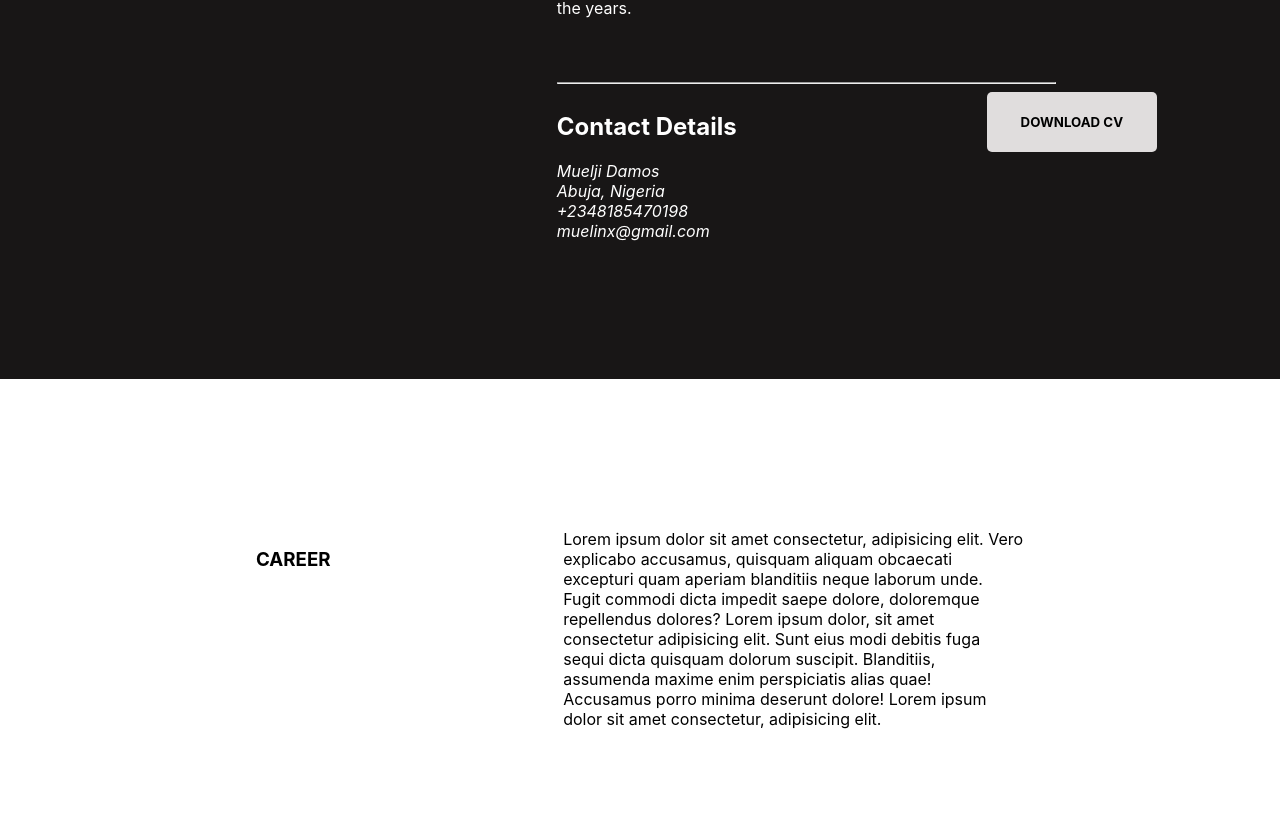
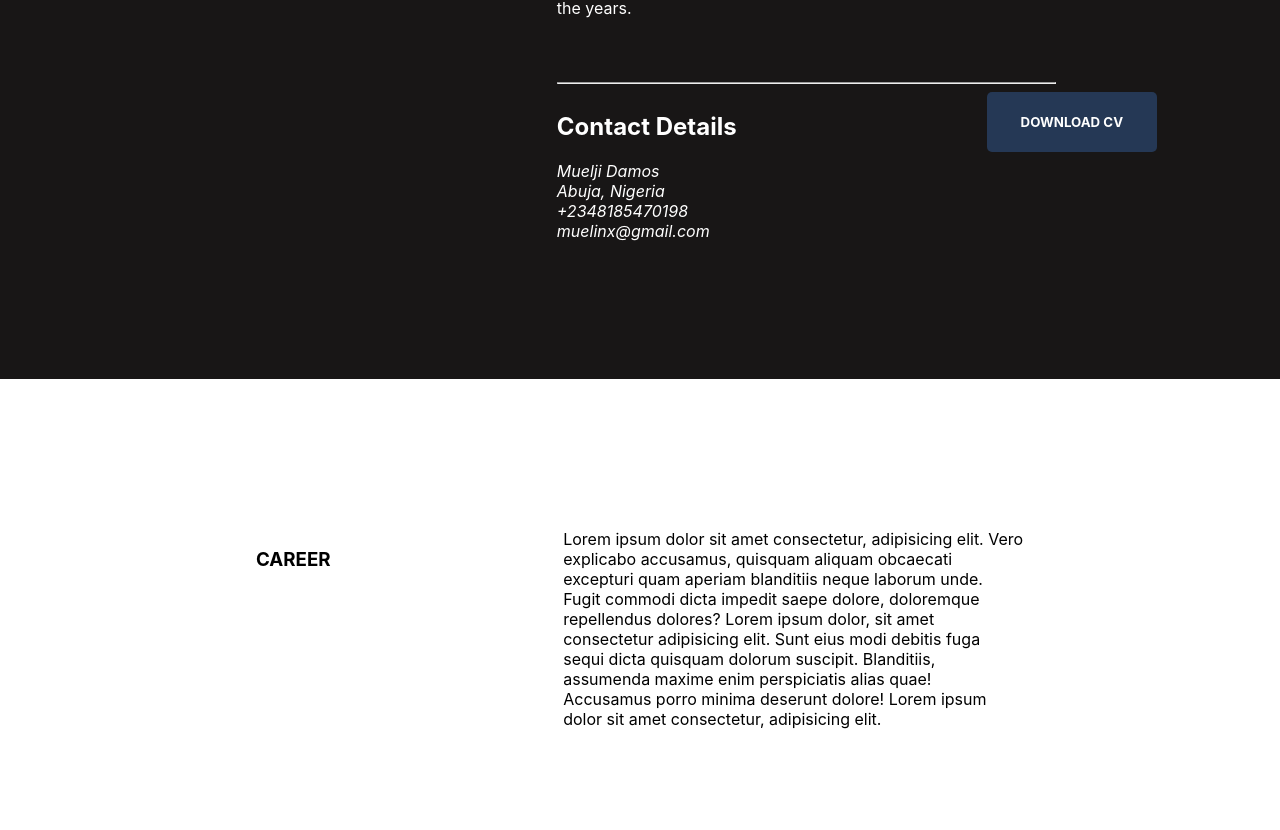
Before and after one commit to Muelji/myportfoliowebsite, a React (Create React App) app: page / in a window 1280 px wide. Shown: the part 1271-2101 px from the top of the page. Built offline with nearby package versions, Linux system fonts and the light colour scheme.

Commit message:
working on all components

```diff
--- a/src/Components/AboutMe.css
+++ b/src/Components/AboutMe.css
@@ -45,12 +45,12 @@ h5{
     height: 60px;
     text-align: center;
     /* border: 1px solid rgb(194, 34, 34); */
-    background-color: rgb(224, 221, 221);
-    color: black;
+    background-color: rgb(37, 56, 85);
+    color: white;
     border-radius: 5px;
 
 }
 
 .downloadcv:hover{
-     background-color: rgb(243, 242, 240);
+     background-color:  rgb(79, 98, 126);
  }
```
